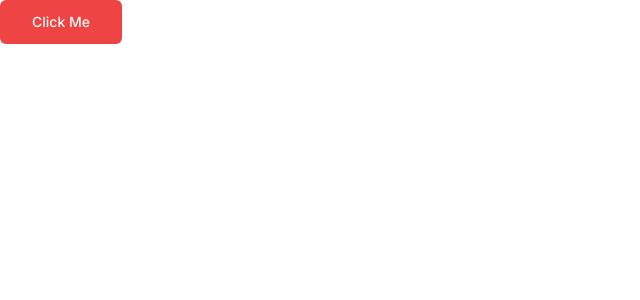
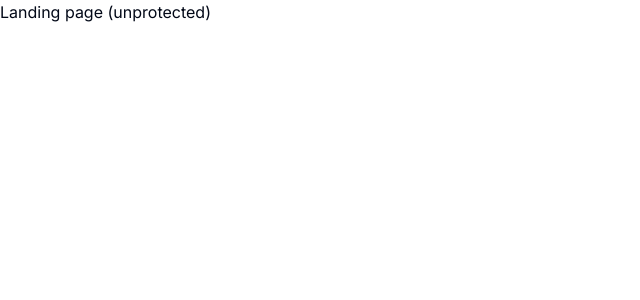
Before and after one commit to anishgithub890/ai-saas, a Next.js app: page / in a window 1280 px wide. Shown: the top 300 px of the page, without its empty margins (0-640 px from the left). Built offline with nearby package versions, Linux system fonts and the light colour scheme.

Commit message:
folder-setup

```diff
--- /dev/null
+++ b/app/(dashboard)/(routes)/dashboard/page.tsx
@@ -0,0 +1,5 @@
+const DashboardPage = () => {
+  return <p className="text-rose-500">Dashboard Page (protected) </p>;
+};
+
+export default DashboardPage;
--- /dev/null
+++ b/app/(landing)/page.tsx
@@ -0,0 +1,5 @@
+const LandingPage = () => {
+  return <div>Landing page (unprotected)</div>;
+};
+
+export default LandingPage;
--- a/app/page.tsx
+++ /dev/null
@@ -1,9 +0,0 @@
-import { Button } from '@/components/ui/button';
-
-export default function Home() {
-  return (
-    <Button variant="destructive" size="lg">
-      Click Me
-    </Button>
-  );
-}
--- a/app/test/page.tsx
+++ /dev/null
@@ -1,5 +0,0 @@
-const TestPage = () => {
-  return <div>Hello Test Page</div>;
-};
-
-export default TestPage;
```
